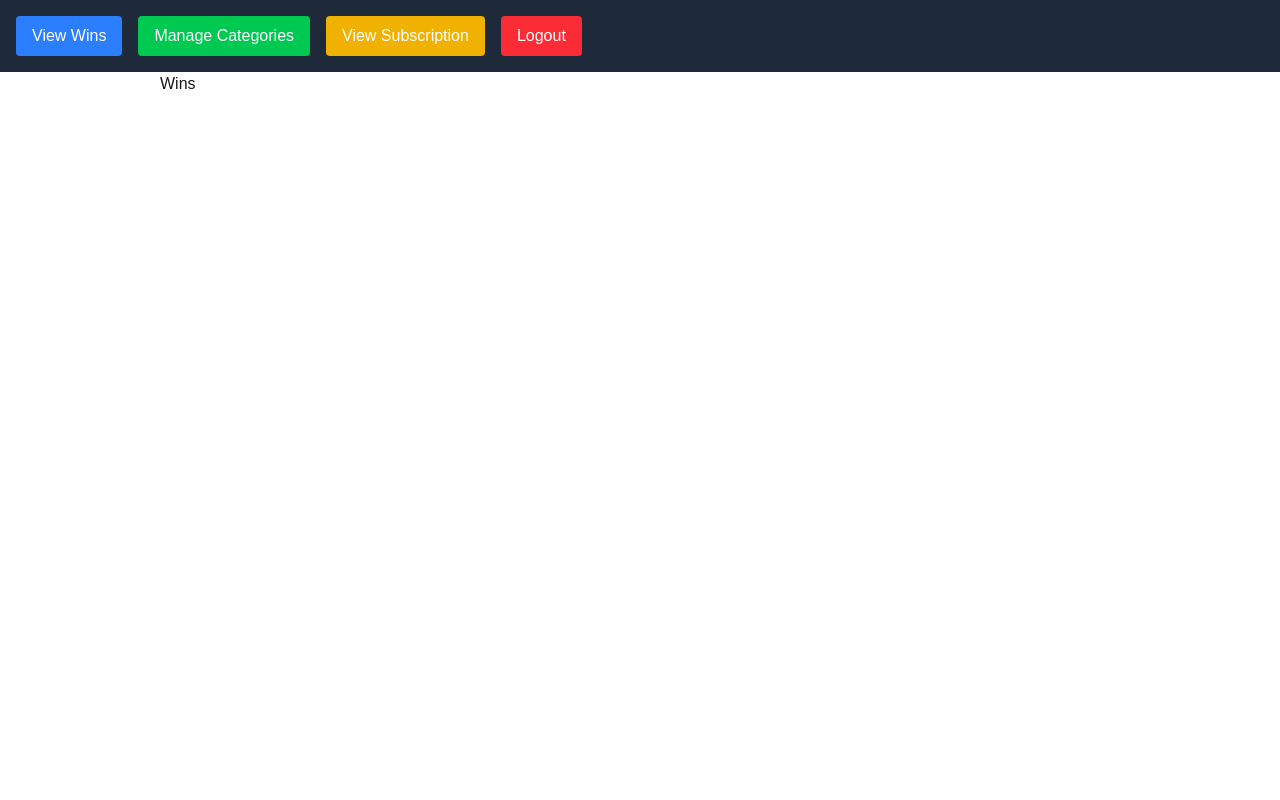
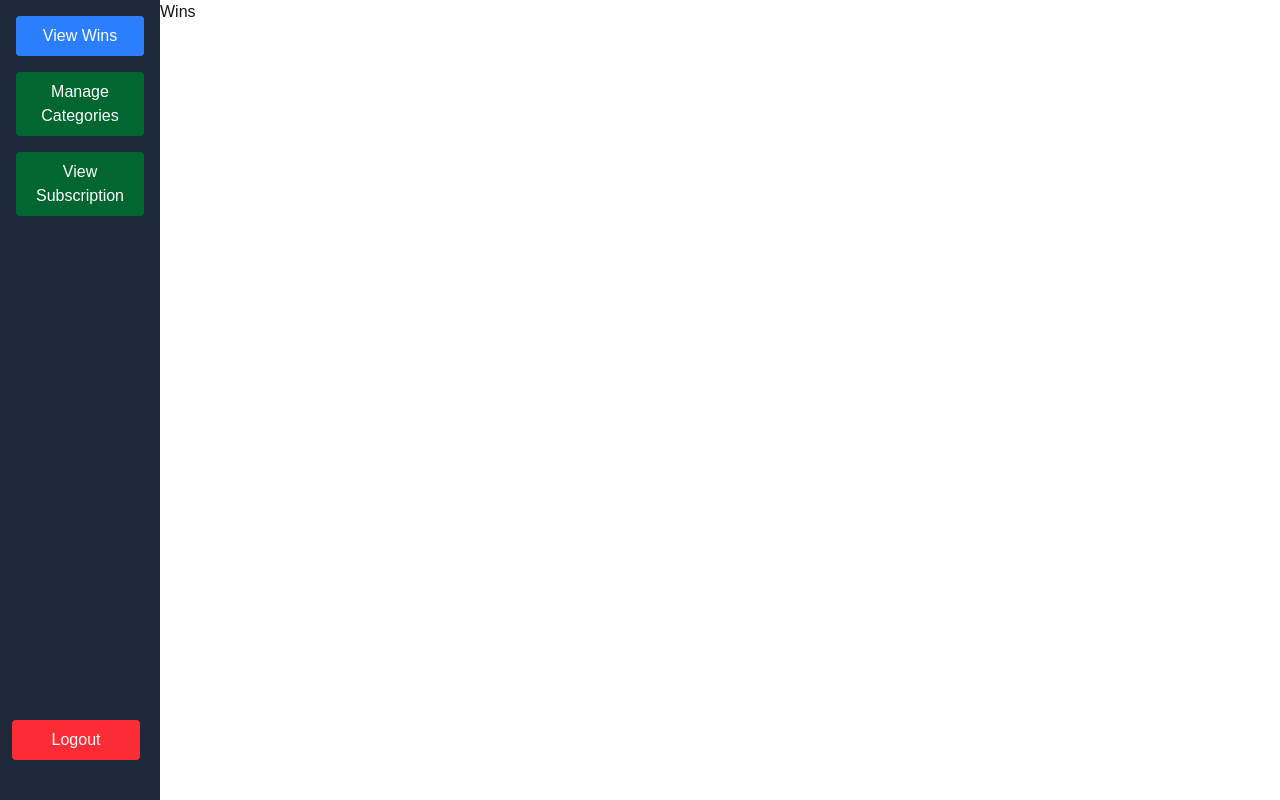
Before and after one commit to Navist/dev-wins-tracker, a Next.js app in the folder dev-wins-frontend/: page / in a window 1280 px wide. Built offline with nearby package versions, Linux system fonts and the light colour scheme.

Commit message:
Moved bar to the left side. Added some animation. Still playing with UI/UX

```diff
--- a/dev-wins-frontend/src/app/components/NavBar.tsx
+++ b/dev-wins-frontend/src/app/components/NavBar.tsx
@@ -7,22 +7,22 @@ export default function NavBar() {
     const router = useRouter();
 
     return (
-        <nav className="flex gap-4 p-4 bg-gray-800 text-white">
+        <nav className="absolute top-0 left-0 flex flex-col gap-4 p-4 bg-gray-800 text-white h-screen w-40">
             <button
                 onClick={() => router.push("/wins")}
-                className="px-4 py-2 bg-blue-500 rounded"
+                className="px-4 py-2 bg-blue-500 hover:bg-blue-800 rounded w-full cursor-pointer"
             >
                 View Wins
             </button>
             <button
                 onClick={() => router.push("/categories")}
-                className="px-4 py-2 bg-green-500 rounded"
+                className="px-4 py-2 bg-green-800 hover:bg-cyan-600 hover:w-40 rounded w-full cursor-pointer duration-100"
             >
                 Manage Categories
             </button>
             <button
                 onClick={() => router.push("/subscriptions")}
-                className="px-4 py-2 bg-yellow-500 rounded"
+                className="px-4 py-2 bg-green-800 hover:bg-cyan-600 hover:w-40 rounded w-full cursor-pointer duration-100"
             >
                 View Subscription
             </button>
@@ -31,7 +31,7 @@ export default function NavBar() {
                     logout();
                     router.push("/users/login");
                 }}
-                className="px-4 py-2 bg-red-500 rounded"
+                className="absolute bottom-10 left-3 px-4 py-2 bg-red-500 hover:bg-red-900 rounded w-32 cursor-pointer"
             >
                 Logout
             </button>
```
